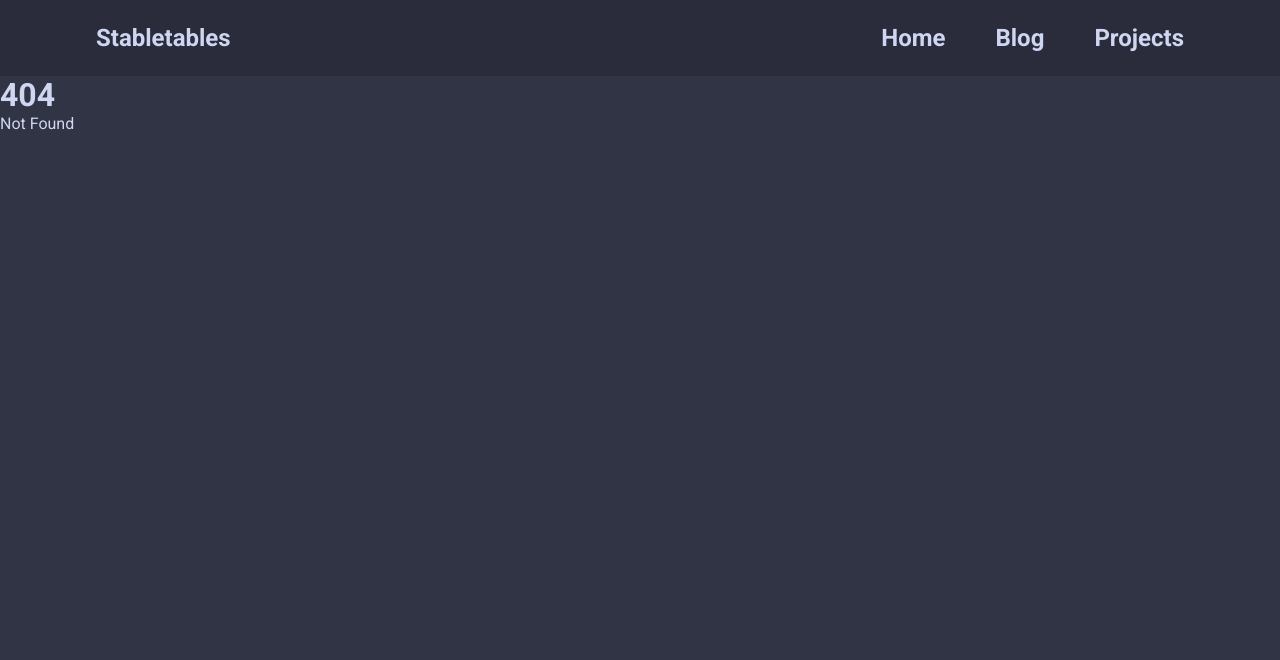
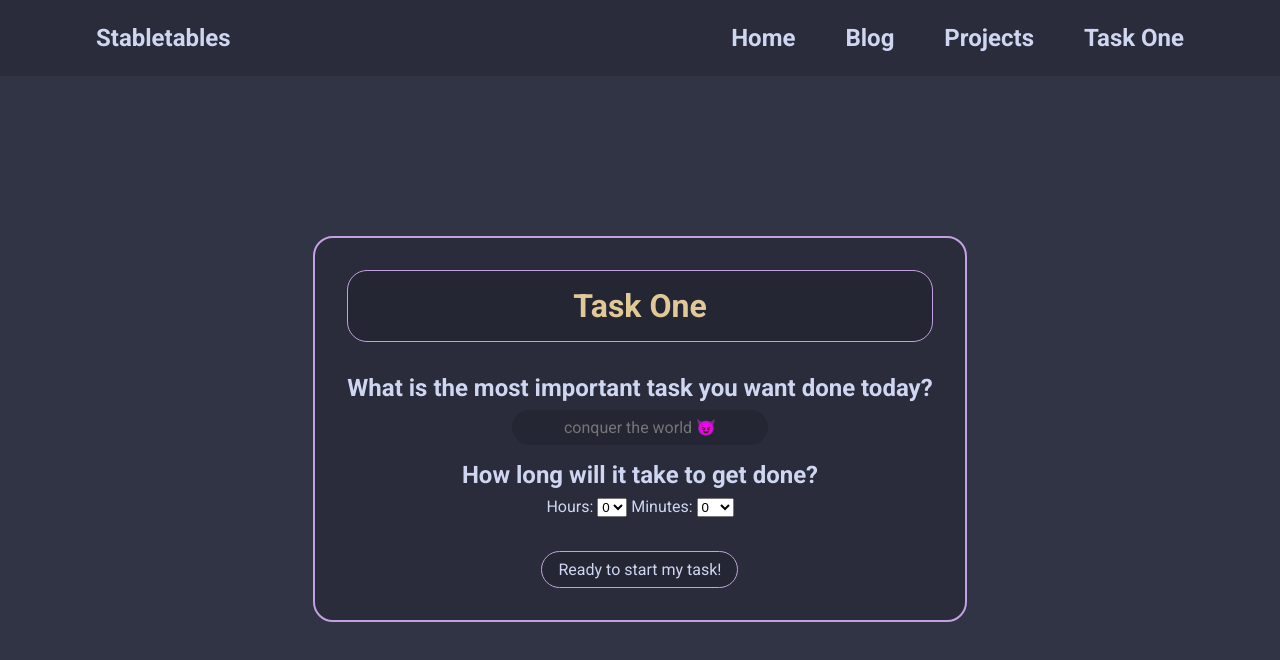
Before and after one commit to AlvanTom/svelte-app, a SvelteKit app: page /task-one in a window 1280 px wide. Before the commit this address had no page. Shown: the top 660 px of the page. Built offline with nearby package versions, Linux system fonts and the light colour scheme.

Commit message:
task-one wip

```diff
--- a/src/components/header.svelte
+++ b/src/components/header.svelte
@@ -11,6 +11,10 @@
 		{
 			name: 'Projects',
 			href: '/projects'
+		},
+		{
+			name: 'Task One',
+			href: '/task-one'
 		}
 	];
 </script>
--- a/src/global.css
+++ b/src/global.css
@@ -18,6 +18,8 @@
 	--text: #cfd6f1;
 	--subtext-0: #a7adc6;
 	--subtext-1: #bbc2dc;
+
+	--lg-br: 20px;
 	color: var(--text);
 	background-color: var(--base);
 }
--- a/src/routes/+layout.svelte
+++ b/src/routes/+layout.svelte
@@ -17,6 +17,7 @@
 	@media (max-width: 768px) {
 		div {
 			flex-direction: column-reverse;
+			justify-content: space-between;
 		}
 	}
 </style>
--- /dev/null
+++ b/src/routes/task-one/+page.svelte
@@ -0,0 +1,43 @@
+<script>
+	import StepOne from './steps/StepOne.svelte';
+	import { steps, task } from './store/task';
+	$: console.log($steps);
+	$: console.log($task);
+</script>
+
+<main>
+	<div>
+		<h1>Task One</h1>
+		<StepOne />
+	</div>
+</main>
+
+<style>
+	main {
+		display: flex;
+		flex-direction: column;
+		align-items: center;
+		padding-top: 20dvh;
+	}
+	h1 {
+		margin-bottom: 1rem;
+		font-size: 2rem;
+		text-align: center;
+		padding: 1rem;
+		border: 1px solid var(--muave);
+		border-radius: var(--lg-br);
+		color: var(--yellow);
+		background-color: var(--crust);
+	}
+	div {
+		padding: 2em;
+		border: 2px solid var(--muave);
+		border-radius: 20px;
+		background-color: var(--mantle);
+	}
+	@media (max-width: 768px) {
+		h1 {
+			font-size: 1rem;
+		}
+	}
+</style>
--- /dev/null
+++ b/src/routes/task-one/steps/StepOne.svelte
@@ -0,0 +1,101 @@
+<script lang="ts">
+	import { task, steps } from '../store/task.ts';
+	let name = '';
+	let selectHours: Number[] = [];
+	let selectMinutes: Number[] = [];
+	let hours = 0;
+	let minutes = 0;
+	for (let i = 0; i < 7; i++) {
+		selectHours = [...selectHours, i];
+	}
+	for (let i = 0; i < 4; i++) {
+		selectMinutes = [...selectMinutes, i * 15];
+	}
+	function handleFormSubmission() {
+		// task.set({ name, duration: hours * 60 + minutes });
+		$task = { name, duration: hours * 60 + minutes };
+		$steps = 2;
+		console.log($task);
+		console.log($steps);
+	}
+</script>
+
+<form>
+	<div class="question-group">
+		<div class="question">
+			<h2>What is the most important task you want done today?</h2>
+			<input bind:value={name} placeholder="conquer the world 😈" />
+		</div>
+		<div class="question">
+			<h2>How long will it take to get done?</h2>
+			<div class="duration">
+				Hours:
+				<select bind:value={hours}>
+					{#each selectHours as hours}
+						<option value={hours}>{hours}</option>
+					{/each}
+				</select>
+				Minutes:
+				<select bind:value={minutes}>
+					{#each selectMinutes as minutes}
+						<option value={minutes}>{minutes}</option>
+					{/each}
+				</select>
+			</div>
+		</div>
+	</div>
+	<button on:click={handleFormSubmission}>Ready to start my task!</button>
+</form>
+
+<style>
+	form {
+		display: flex;
+		flex-direction: column;
+		align-items: center;
+		gap: 10px;
+	}
+	.question {
+		display: flex;
+		flex-direction: column;
+		align-items: center;
+	}
+	.duration {
+		margin-top: 0.5em;
+	}
+	.question-group {
+		margin: 1em 0em;
+		display: flex;
+		flex-direction: column;
+		gap: 1em;
+	}
+	input {
+		all: unset;
+		background-color: var(--crust);
+		padding: 0.5em;
+		border-radius: var(--lg-br);
+		margin-top: 0.5em;
+		text-align: center;
+		min-width: 240px;
+	}
+	input:focus {
+		box-shadow:
+			0 8px 16px rgba(0, 0, 0, 0.2),
+			0 12px 40px rgba(0, 0, 0, 0.2);
+		border: 1px solid var(--muave);
+	}
+	button {
+		all: unset;
+		background-color: var(--crust);
+		padding: 0.5em 1em;
+		border: 1px solid var(--muave);
+		border-radius: var(--lg-br);
+		margin-top: 0.5em;
+		text-align: center;
+		transition: box-shadow 0.1s ease-in-out;
+	}
+	button:hover {
+		box-shadow:
+			0 8px 16px rgba(0, 0, 0, 0.3),
+			0 12px 40px rgba(0, 0, 0, 0.3);
+	}
+</style>
--- /dev/null
+++ b/src/routes/task-one/store/task.ts
@@ -0,0 +1,4 @@
+import { writable } from 'svelte/store';
+type stepsOptions = 1 | 2 | 3;
+export const task = writable({ name: '', duration: 0 });
+export const steps = writable<stepsOptions>(1);
--- a/tsconfig.json
+++ b/tsconfig.json
@@ -10,6 +10,7 @@
 		"sourceMap": true,
 		"strict": true,
 		"moduleResolution": "bundler",
+		"allowImportingTsExtensions": true
 	}
 	// Path aliases are handled by https://kit.svelte.dev/docs/configuration#alias
 	// except $lib which is handled by https://kit.svelte.dev/docs/configuration#files
```
